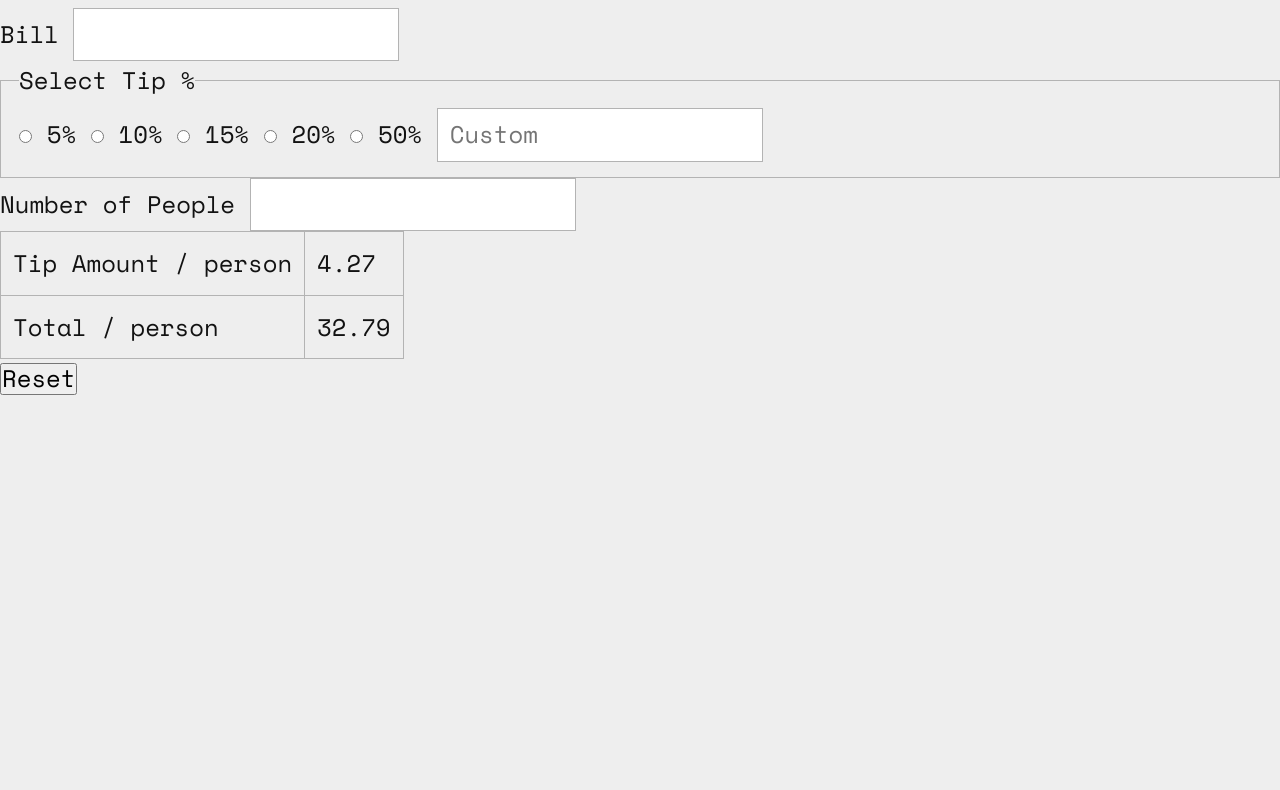
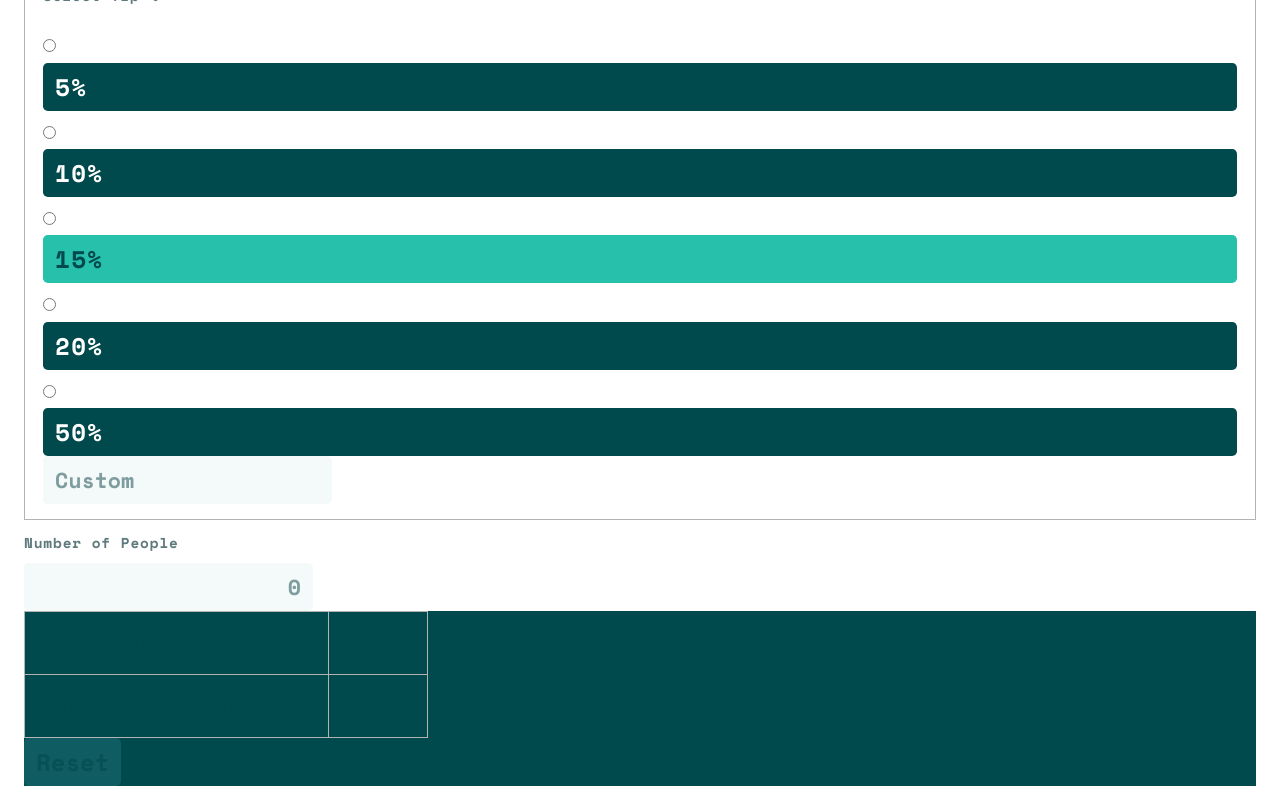
Before and after one commit to fbtot/tip-calculator-app, a plain HTML site: page index.html in a window 1280 px wide. Shown: the part 245-1035 px from the top of the page. Before the commit the page ends 800 px from the top, so only its background shows below. Drawn offline with nearby package versions, Linux system fonts and the light colour scheme.

Commit message:
basic styles

```diff
--- a/index.html
+++ b/index.html
@@ -17,38 +17,38 @@
   </head>
   <body>
     <header class="header">
-      <h1>Spli<br />tter</h1>
+      <h1 class="title">Spli<br />tter</h1>
     </header>
     <main class="calculator">
       <!-- ========================== § CALCULATOR INPUT === -->
       <div class="calculator__input">
         <form action="get">
           <label for="bill">Bill</label>
-          <input type="number" name="bill" id="bill" class="calculator__bill" />
+          <input placeholder="0" type="number" min="0" name="bill" id="bill" class="button calculator__bill" />
 
           <fieldset class="calculator__tip-percent-container">
             <legend>Select Tip %</legend>
 
-            <input type="radio" id="tip-percent-1" name="tip-percent-1" class="calculator__tip-percent--select" />
-            <label for="tip-percent-1">5%</label>
+            <input type="radio" id="tip-percent-1" name="tip-percent-1" />
+            <label for="tip-percent-1" class="calculator__tip-percent-button button--dark">5%</label>
 
-            <input type="radio" id="tip-percent-2" name="tip-percent" class="calculator__tip-percent--select" />
-            <label for="tip-percent-2">10%</label>
+            <input type="radio" id="tip-percent-2" name="tip-percent" />
+            <label for="tip-percent-2" class="calculator__tip-percent-button button--dark">10%</label>
 
-            <input type="radio" id="tip-percent-3" name="tip-percent" class="calculator__tip-percent--select" />
-            <label for="tip-percent-3">15%</label>
+            <input type="radio" id="tip-percent-3" name="tip-percent" />
+            <label for="tip-percent-3" class="calculator__tip-percent-button button--dark--active">15%</label>
 
-            <input type="radio" id="tip-percent-4" name="tip-percent" class="calculator__tip-percent--select" />
-            <label for="tip-percent-4">20%</label>
+            <input type="radio" id="tip-percent-4" name="tip-percent" />
+            <label for="tip-percent-4" class="calculator__tip-percent-button button--dark">20%</label>
 
-            <input type="radio" id="tip-percent-5" name="tip-percent" class="calculator__tip-percent--select" />
-            <label for="tip-percent-5">50%</label>
+            <input type="radio" id="tip-percent-5" name="tip-percent" />
+            <label for="tip-percent-5" class="calculator__tip-percent-button button--dark">50%</label>
 
-            <input placeholder="Custom" type="text" name="tip-percent-6" class="calculator__tip-percent--input" />
+            <input placeholder="Custom" type="text" name="tip-percent-6" class="calculator__tip-percent--input button" />
           </fieldset>
 
           <label for="people">Number of People</label>
-          <input type="number" name="people" id="people" class="calculator__people" />
+          <input type="number" placeholder="0" min="1" name="people" id="people" class="button calculator__people" />
         </form>
       </div>
       <!-- end .calculator__input -->
@@ -66,7 +66,7 @@
           </tr>
         </table>
 
-        <button class="calculator__reset input--highlight">Reset</button>
+        <button class="calculator__reset button--dark--unclickable">Reset</button>
       </div>
       <!-- end .calculator__output -->
     </main>
--- a/scss/abstracts/_settings.scss
+++ b/scss/abstracts/_settings.scss
@@ -12,11 +12,11 @@ $mobile-width: $desktop-width - 1px;
 
   --very-dark-cyan: hsl(183, 100%, 15%);
   --dark-grayish-cyan: hsl(186, 14%, 43%);
-  --dark-grayish-cyan: hsl(184, 14%, 56%);
+  --dark-grayish-cyan2: hsl(184, 14%, 56%);
   --light-grayish-cyan: hsl(185, 41%, 84%);
-  --light-grayish-cyan: hsl(189, 41%, 97%);
+  --light-grayish-cyan2: hsl(189, 41%, 97%);
 
-  --text-color: hsl(0, 0%, 7%);
+  --text-color: var(--very-dark-cyan);
   --accent-color: hsl(216, 61%, 54%);
   --grey300: hsl(0, 0%, 70%);
   --grey500: hsl(0, 0%, 50%);
@@ -24,6 +24,8 @@ $mobile-width: $desktop-width - 1px;
   // Typography
   --base-font-size: #{$base-font-size};
   --small-font-size: #{$small-font-size};
+  --font-size-labels: 0.6rem;
+  --input-font-size: 0.9rem;
   --body-font-family: "Space Mono", sans-serif;
   --headings-font-family: "Raleway", sans-serif;
   --h1-font-size: 2.7rem;
--- a/scss/base/_html.scss
+++ b/scss/base/_html.scss
@@ -7,6 +7,7 @@
 }
 
 html {
+  @include antialias;
   font-size: var(--base-font-size);
   scroll-behavior: smooth;
 }
@@ -14,7 +15,7 @@ html {
 body {
   font-family: var(--body-font-family);
   color: var(--text-color);
-  background-color: rgb(238, 238, 238);
+  background-color: var(--light-grayish-cyan);
   line-height: 1.6em;
 }
 
@@ -134,3 +135,89 @@ button,
 input[type="submit"] {
   cursor: pointer;
 }
+
+/* ========================== § TYPOGRAPHY == */
+.title {
+  text-align: center;
+  font-size: 1rem;
+  text-transform: uppercase;
+  letter-spacing: 0.4em;
+  line-height: 1.5em;
+}
+label:not(.calculator__tip-percent-button),
+legend {
+  font-size: var(--font-size-labels);
+}
+
+label,
+legend {
+  letter-spacing: 0.06em;
+  font-weight: bold;
+  color: var(--dark-grayish-cyan);
+}
+
+input {
+  font-size: var(--input-font-size);
+}
+
+/* hide arrows https://www.w3schools.com/howto/howto_css_hide_arrow_number.asp */
+input[type="number"]::-webkit-outer-spin-button,
+input[type="number"]::-webkit-inner-spin-button {
+  -webkit-appearance: none;
+  margin: 0;
+}
+
+/* Firefox */
+input[type="number"] {
+  -moz-appearance: textfield;
+}
+
+input::placeholder {
+  color: var(--dark-grayish-cyan2);
+}
+
+/* ========================== § BUTTONS === */
+.button {
+  background: var(--light-grayish-cyan2);
+  font-weight: bold;
+  border: none;
+  border-radius: 0.2rem;
+  height: 2rem;
+  display: block;
+  line-height: 2rem;
+  padding: 0 0.5rem;
+}
+
+.button--dark {
+  @extend .button;
+  background: var(--very-dark-cyan);
+  color: white;
+}
+
+.button--dark--active {
+  @extend .button;
+  background: var(--strong-cyan);
+  color: var(--very-dark-cyan);
+}
+
+.button--dark--unclickable {
+  @extend .button;
+  background: #0f5d62;
+  color: #055155;
+  pointer-events: none;
+}
+
+.calculator {
+  background: white;
+  color: var(--very-dark-cyan);
+  padding: 1rem;
+}
+
+.calculator__output {
+  background: var(--very-dark-cyan);
+}
+
+.calculator__bill,
+.calculator__people {
+  text-align: right;
+}
```
Also changed, not shown: css/main.css, 1 other file.
